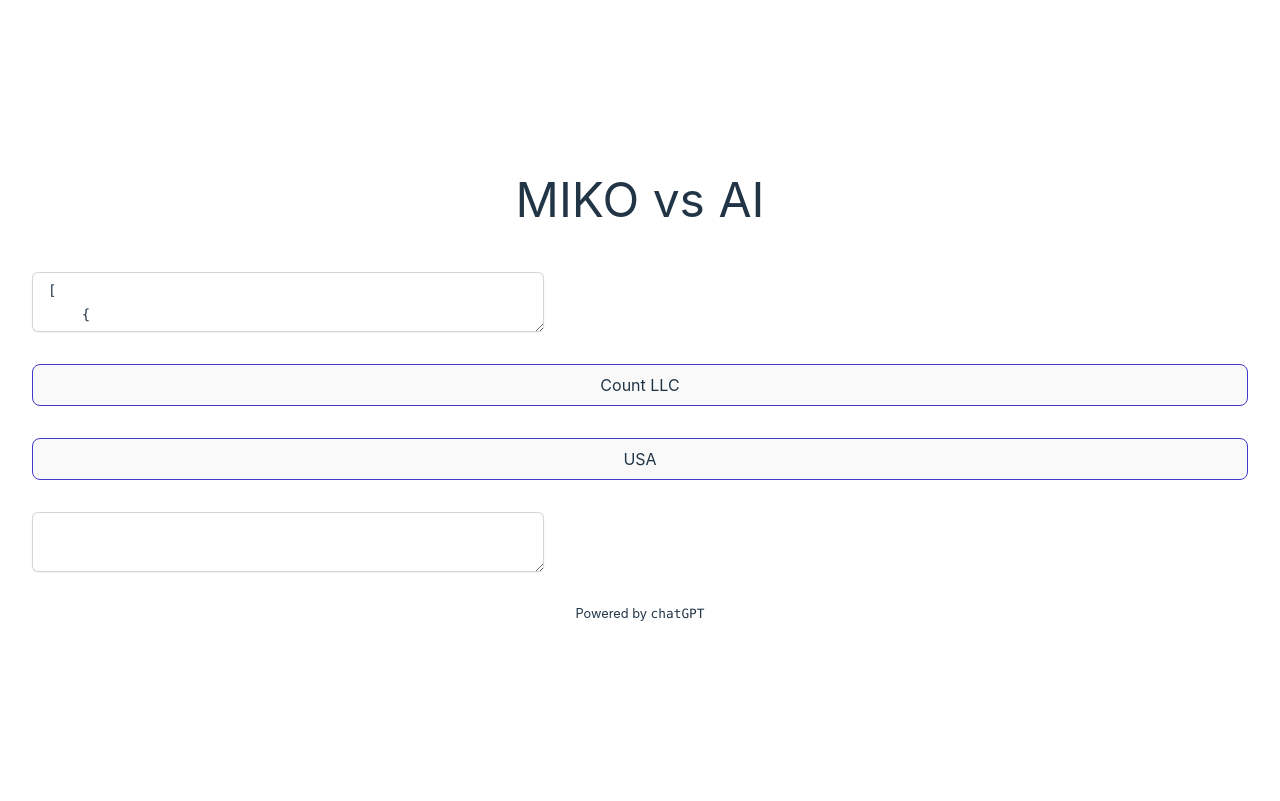
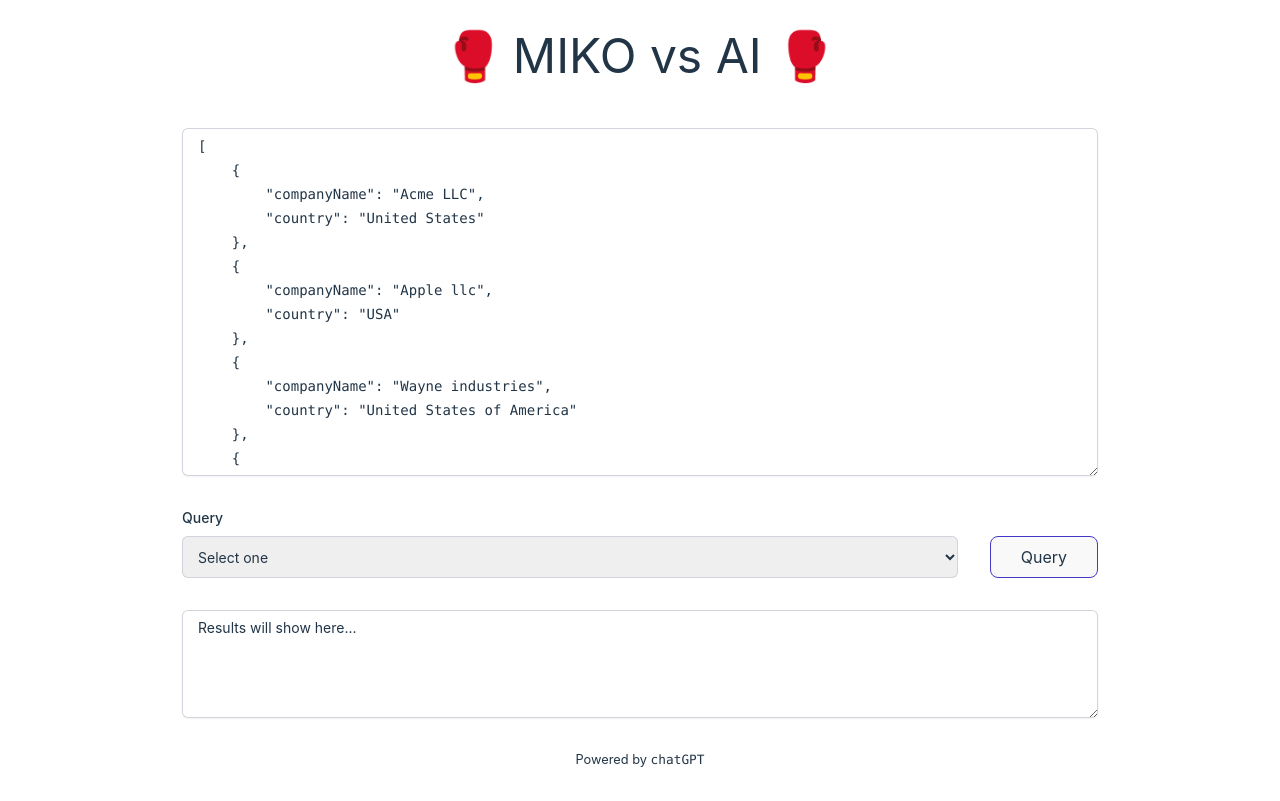
Before and after one commit to kilinkis/miko-vs-ai, a Preact app: page / in a window 1280 px wide. Built offline with nearby package versions, Linux system fonts and the light colour scheme.

Commit message:
UI fixes

```diff
--- a/src/app.css
+++ b/src/app.css
@@ -1,25 +1,7 @@
 #app {
-  max-width: 1280px;
-  margin: 0 auto;
-  padding: 2rem;
-  text-align: center;
+    max-width: 980px;
+    margin: 0 auto;
+    padding: 2rem;
+    text-align: center;
+    width: 100%;
 }
-
-.logo {
-  height: 6em;
-  padding: 1.5em;
-}
-.logo:hover {
-  filter: drop-shadow(0 0 2em #646cffaa);
-}
-.logo.preact:hover {
-  filter: drop-shadow(0 0 2em #673ab8aa);
-}
-
-.card {
-  padding: 2em;
-}
-
-.read-the-docs {
-  color: #888;
-}
--- a/src/app.tsx
+++ b/src/app.tsx
@@ -27,18 +27,21 @@ const queries = {
     usa: 'are there companies from germany in this dataset?.',
 }
 
-type messagesType = {
+type Queries = keyof typeof queries
+
+type Messages = {
     role: string
     content: string
 }[]
 
 export function App() {
     const [data, setData] = useState<unknown>(dataset)
-    const [results, setResults] = useState('')
+    const [results, setResults] = useState('Results will show here...')
+    const [selectedQuery, setSelectedQuery] = useState<Queries | null>(null)
     const [isLoading, setIsLoading] = useState(false)
-    const messages: messagesType = []
+    const messages: Messages = []
 
-    const handleClick = (query: keyof typeof queries) => {
+    const handleClick = (query: Queries) => {
         console.log(messages)
         setIsLoading(true)
 
@@ -70,11 +73,15 @@ export function App() {
 
     return (
         <div class="grid gap-12">
-            <h1 class="text-5xl">MIKO vs AI</h1>
+            <h1 class="grid grid-flow-col justify-center gap-2 text-5xl">
+                <span class="reverse">🥊</span>
+                MIKO vs AI 🥊
+            </h1>
             <div class="grid gap-8">
                 <pre>
                     <code>
                         <textarea
+                            rows={14}
                             onChange={(e) => {
                                 setData((e.target as HTMLTextAreaElement).value)
                             }}
@@ -83,21 +90,42 @@ export function App() {
                         </textarea>
                     </code>
                 </pre>
-                <button
-                    class="rounded-lg border border-indigo-700 py-2 px-4 disabled:cursor-not-allowed disabled:opacity-50"
-                    onClick={() => handleClick('llc')}
-                    disabled={isLoading}
-                >
-                    Count LLC
-                </button>
-                <button
-                    class="rounded-lg border border-indigo-700 py-2 px-4 disabled:cursor-not-allowed disabled:opacity-50"
-                    onClick={() => handleClick('usa')}
-                    disabled={isLoading}
-                >
-                    USA
-                </button>
-                <textarea>{isLoading ? 'Loading...' : results}</textarea>
+                <div class="grid gap-2 text-left">
+                    <label htmlFor="location" class="text-sm font-medium">
+                        Query
+                    </label>
+                    <div class="grid grid-flow-col gap-8">
+                        <select
+                            class="block w-full rounded-md border-0 py-2 pl-3 pr-10 ring-1 ring-inset ring-gray-300 focus:ring-2 focus:ring-indigo-600 sm:text-sm sm:leading-6"
+                            onChange={(e) =>
+                                setSelectedQuery((e.target as HTMLSelectElement).value as Queries)
+                            }
+                        >
+                            <option value="" disabled selected hidden>
+                                Select one
+                            </option>
+                            {Object.entries(queries).map(([key, val]) => {
+                                return (
+                                    <option key={key} value={key}>
+                                        {val}
+                                    </option>
+                                )
+                            })}
+                        </select>
+                        <button
+                            class="rounded-lg border border-indigo-700 py-2 px-4 disabled:cursor-not-allowed disabled:opacity-50"
+                            onClick={() =>
+                                selectedQuery
+                                    ? handleClick(selectedQuery)
+                                    : setResults("You didn't select a query")
+                            }
+                            disabled={isLoading}
+                        >
+                            Query
+                        </button>
+                    </div>
+                </div>
+                <textarea rows={4}>{isLoading ? 'Loading...' : results}</textarea>
                 <small>
                     Powered by <code>chatGPT</code>
                 </small>
--- a/src/index.css
+++ b/src/index.css
@@ -27,10 +27,6 @@ body {
     width: 100%;
 }
 
-#app {
-    width: 100%;
-}
-
 @media (prefers-color-scheme: light) {
     :root {
         color: #213547;
@@ -45,5 +41,10 @@ body {
 }
 
 textarea {
-    @apply block w-full max-w-lg rounded-md border-0 p-4 shadow-sm ring-1 ring-inset ring-gray-300 placeholder:text-gray-400 focus:ring-2 focus:ring-inset focus:ring-indigo-600 sm:py-1.5 sm:text-sm sm:leading-6;
+    @apply block w-full rounded-md border-0 p-4 shadow-sm ring-1 ring-inset ring-gray-300 placeholder:text-gray-400 focus:ring-2 focus:ring-inset focus:ring-indigo-600 sm:py-1.5 sm:text-sm sm:leading-6;
 }
+
+.reverse {
+    transform: rotateY(180deg);
+    display: inline-block;
+}
```
